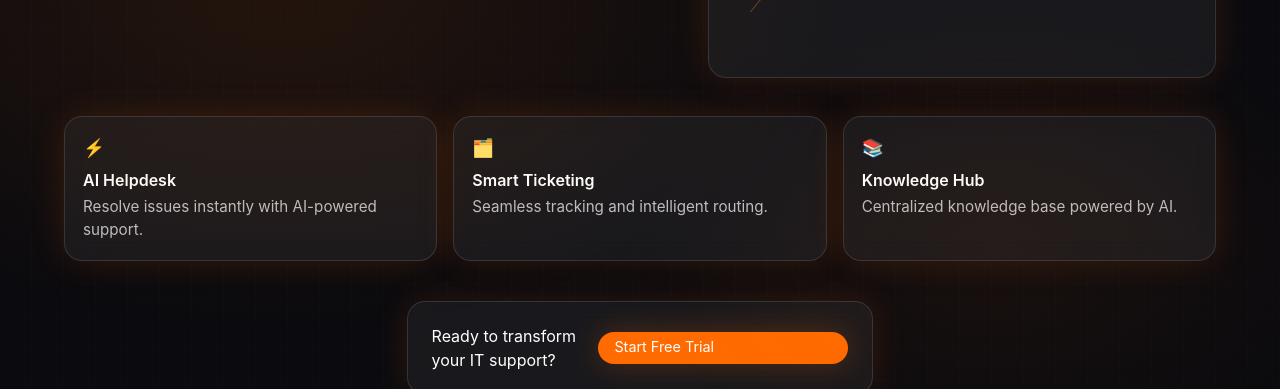
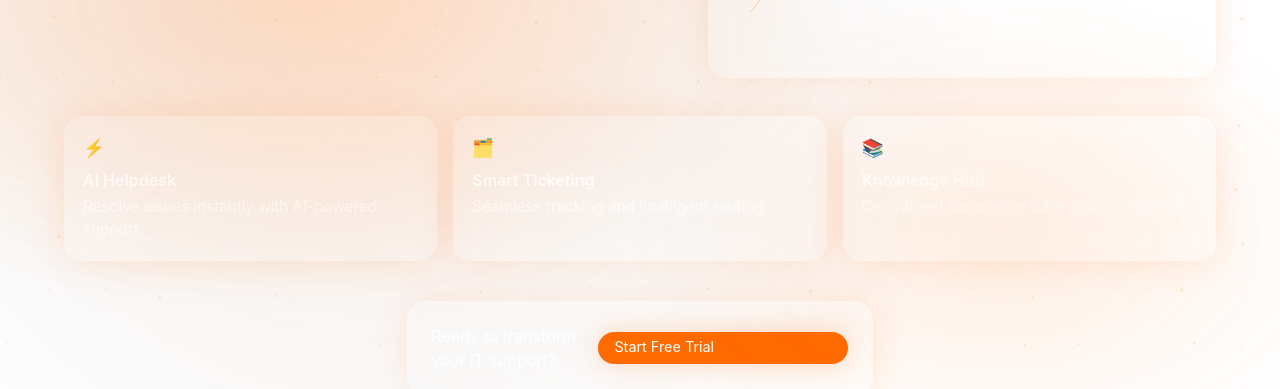
Before and after one commit to pratikbadole/tricharna-agent-prototype, a website: page home.html in a window 1280 px wide. Shown: the part 356-745 px from the top of the page. Drawn offline with Linux system fonts and the light colour scheme; animation ran at ten frames a second.

Commit message:
Home: make page bg transparent; keep pseudo-bg below; robust mesh sizing

```diff
--- a/assets/bg/mesh-home.js
+++ b/assets/bg/mesh-home.js
@@ -5,86 +5,73 @@
   const DPR = Math.max(1, Math.floor(window.devicePixelRatio || 1));
   const ctx = c.getContext('2d');
 
-  function size() {
+  function size(){
     const W = window.innerWidth, H = window.innerHeight;
     c.width = W * DPR; c.height = H * DPR;
-    c.style.position = 'fixed';
-    c.style.inset = '0';
-    c.style.zIndex = '0';
-    c.style.pointerEvents = 'none';
+    c.style.position = 'fixed'; c.style.inset = '0';
+    c.style.zIndex = '0'; c.style.pointerEvents = 'none';
     ctx.setTransform(DPR,0,0,DPR,0,0);
   }
 
-  // Visual palette (orange network, subtle)
+  // brand palette
   const LINK = 'rgba(255,130,40,0.08)';
   const NODE = 'rgba(255,190,120,0.28)';
 
   let pts = [], W = 0, H = 0;
 
-  function build() {
+  function build(){
     W = window.innerWidth; H = window.innerHeight;
     pts = [];
-    const cols = Math.ceil(W / 54), rows = Math.ceil(H / 54);
-    for (let y = 0; y <= rows; y++) {
-      for (let x = 0; x <= cols; x++) {
-        const jx = (Math.random()-0.5)*14, jy = (Math.random()-0.5)*14;
-        pts.push({ x: x*54 + jx, y: y*54 + jy, ph: Math.random()*Math.PI*2 });
+    const step = 54, jitter = 14;
+    const cols = Math.ceil(W/step), rows = Math.ceil(H/step);
+    for(let y=0;y<=rows;y++){
+      for(let x=0;x<=cols;x++){
+        pts.push({
+          x: x*step + (Math.random()-0.5)*jitter,
+          y: y*step + (Math.random()-0.5)*jitter,
+          ph: Math.random()*Math.PI*2
+        });
       }
     }
   }
 
-  function draw(t=0) {
+  function draw(t=0){
     const time = t/1000;
-
-    // wipe
     ctx.clearRect(0,0,c.width,c.height);
 
-    // radial brand bloom (very soft)
+    // subtle brand bloom
     const g = ctx.createRadialGradient(W*0.30, H*0.42, 0, W*0.30, H*0.42, 620);
-    g.addColorStop(0, 'rgba(255,120,20,0.09)');
-    g.addColorStop(1, 'rgba(0,0,0,0)');
-    ctx.fillStyle = g;
-    ctx.fillRect(0,0,W,H);
+    g.addColorStop(0,'rgba(255,120,20,0.09)');
+    g.addColorStop(1,'rgba(0,0,0,0)');
+    ctx.fillStyle = g; ctx.fillRect(0,0,W,H);
 
     // links
-    const TH = 95; // link distance
+    const TH = 95;
     ctx.lineWidth = 1;
-    for (let i=0;i<pts.length;i++){
+    for(let i=0;i<pts.length;i++){
       const p = pts[i];
-      for (let j=i+1;j<pts.length;j++){
+      for(let j=i+1;j<pts.length;j++){
         const q = pts[j];
-        const dx = p.x - q.x, dy = p.y - q.y;
-        const d = Math.hypot(dx,dy);
-        if (d < TH) {
-          ctx.globalAlpha = 0.12 * (1 - d/TH);
+        const d = Math.hypot(p.x-q.x, p.y-q.y);
+        if(d<TH){
+          ctx.globalAlpha = 0.12*(1-d/TH);
           ctx.strokeStyle = LINK;
-          ctx.beginPath();
-          ctx.moveTo(p.x, p.y);
-          ctx.lineTo(q.x, q.y);
-          ctx.stroke();
+          ctx.beginPath(); ctx.moveTo(p.x,p.y); ctx.lineTo(q.x,q.y); ctx.stroke();
         }
       }
     }
 
-    // nodes (gentle twinkle)
+    // nodes
     ctx.globalAlpha = 1;
-    for (const p of pts) {
-      const r = 1.0 + 0.7 * Math.sin(time*1.6 + p.ph);
+    for(const p of pts){
+      const r = 1.0 + 0.7*Math.sin(time*1.6 + p.ph);
       ctx.fillStyle = NODE;
-      ctx.beginPath();
-      ctx.arc(p.x, p.y, r, 0, Math.PI*2);
-      ctx.fill();
+      ctx.beginPath(); ctx.arc(p.x,p.y,r,0,Math.PI*2); ctx.fill();
     }
-
     requestAnimationFrame(draw);
   }
 
-  function onResize(){
-    size(); build();
-  }
-
   console.log('MESH_HOME: init');
-  onResize();
-  requestAnimationFrame(draw);
-  addEventListener('resize', onResize);
+  size(); build(); requestAnimationFrame(draw);
+  addEventListener('resize', ()=>{ size(); build(); });
 })();
--- a/assets/overrides.css
+++ b/assets/overrides.css
@@ -475,3 +475,11 @@ body::before, .page::before {
 .page { position: relative; z-index: 1; }
 /* Keep any pseudo-gradients *below* the canvas */
 body::before, .page::before { z-index: -2 !important; }
+
+/* HOME_MESH_VIS */
+#bg-net, #bg-mesh { position:fixed; inset:0; z-index:0; pointer-events:none; }
+.page { position:relative; z-index:1 !important; background: transparent !important; }
+body::before, .page::before { z-index:-2 !important; } /* grid/texture stays below canvas */
+
+/* HOME_BASE_BG */
+body{background:#0b0b0f;}
```
